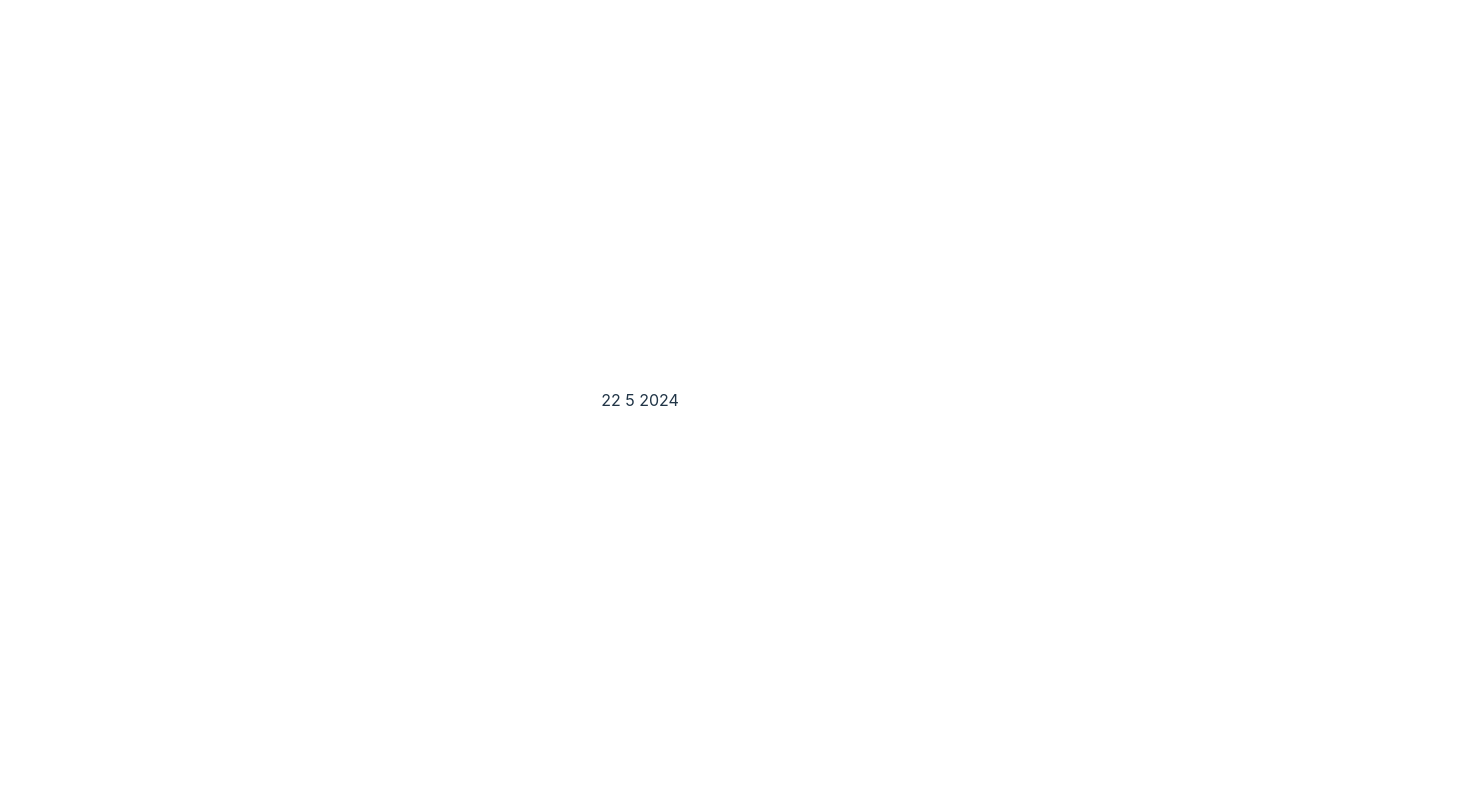
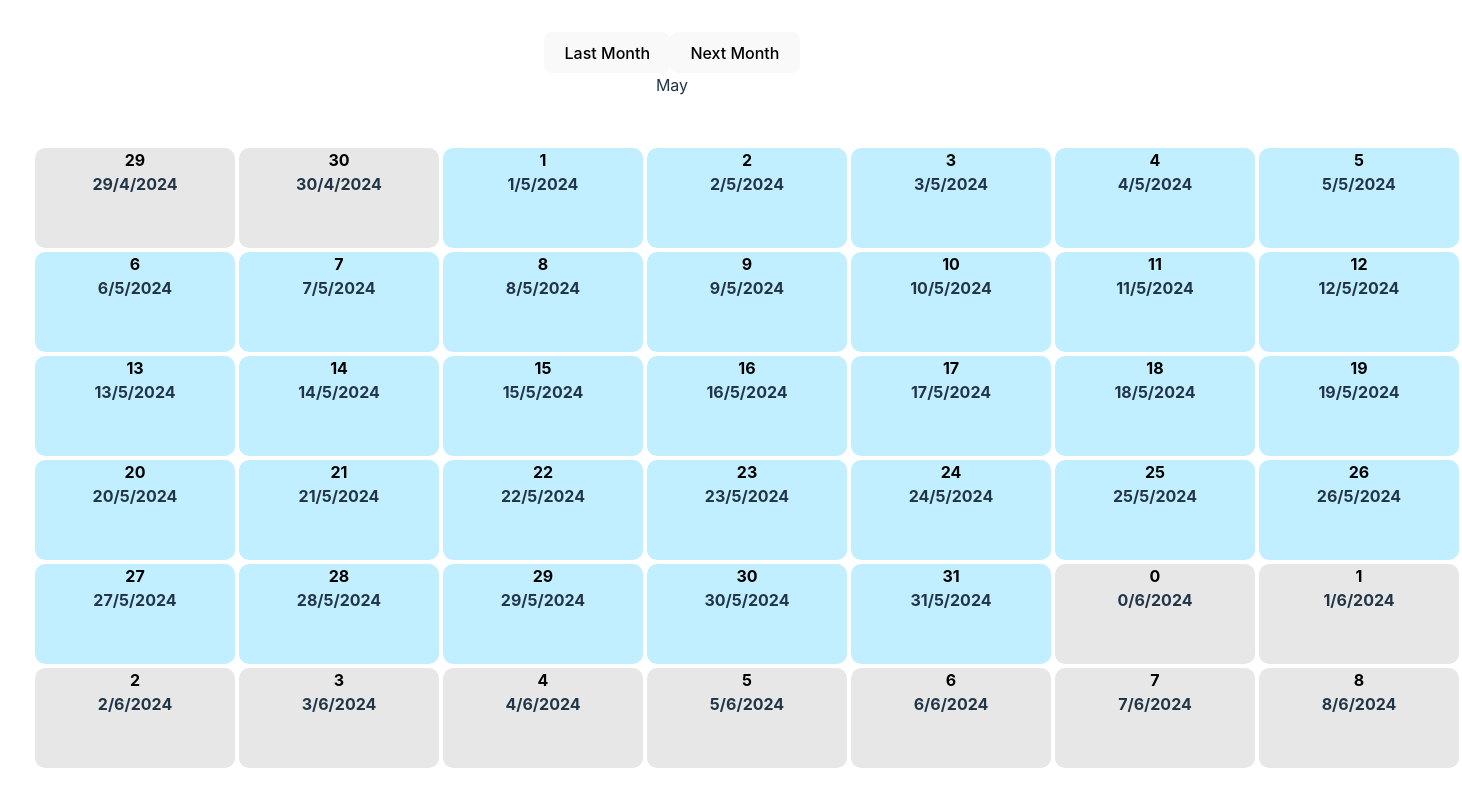
Before and after one commit to leongroth/Grouper, a React (Vite) app: page /Calendar in a window 1280 px wide. Shown: the whole page, 1462 px wide, since content can reach past the window. Built offline with nearby package versions, Linux system fonts and the light colour scheme.

Commit message:
Calendar updates

```diff
--- a/src/Calendar/Calendar.jsx
+++ b/src/Calendar/Calendar.jsx
@@ -1,11 +1,154 @@
+import { useState } from "react"
+
+export function Calendar() {
+
+    // CALENDAR DATES
+    const date = new Date()
+    const year = date.getFullYear()
+    const months = ["January", "February", "March", "April", "May", "June", "July", "August", "September", "October", "November", "December"]
+    const month = date.getMonth()
+
+    const [selectedYear, setSelectedYear] = useState(year)
+    const [selectedMonth, setSelectedMonth] = useState(month)
 
 
-export function Calendar() {
-    const today = new Date()
-    const month = today.getMonth() +1
-    const year = today.getFullYear()
-    const date = today.getDate()
+    const daysInMonth = (year, month) => new Date(year, month, 0).getDate()
+    const daysInMonthBefore = daysInMonth(selectedYear, selectedMonth)
 
 
-    return <div>{date} {month} {year}</div>
+    var firstDay = (new Date(year, selectedMonth, 1)).getDay()
+        if (firstDay == 0) {
+            firstDay = 7
+        }
+    //---------------
+
+    // Change selected month
+    const lastMonth = () => {
+        setSelectedMonth(selectedMonth - 1)
+    }
+
+    const nextMonth = () => {
+        setSelectedMonth(selectedMonth + 1)
+    }
+    //----------------------
+
+    // Render Calendar Days
+    const renderMonth = (id) => {
+        var day = 0
+        var style = inactiveDayStyle
+        const data = []
+        var date = `${day}/${selectedMonth + 1}/${selectedYear}`
+
+        if (id < firstDay) {
+            day = daysInMonthBefore - (firstDay - (id + 1))
+            date = `${day}/${selectedMonth}/${selectedYear}`
+        }
+        if (id >= firstDay && id <= (firstDay + daysInMonth(selectedYear, selectedMonth + 1) - 1)) {
+            day = (id - firstDay) + 1
+            style = activeDayStyle
+            date = `${day}/${selectedMonth + 1}/${selectedYear}`
+        }
+        if (id > (firstDay + daysInMonth(selectedYear, selectedMonth + 1) - 1)) {
+            day = id - (daysInMonth(selectedYear, selectedMonth + 1) + firstDay)
+            date = `${day}/${selectedMonth + 2}/${selectedYear}`
+        }
+
+        return (
+            <div style={style}>
+                <div style={textStyle}>{day}</div>
+                <div>{date}</div>
+            </div>
+        )
+    }
+    //---------------------
+
+    return (
+        <div className="calendarpage">
+            <button onClick={lastMonth}>Last Month</button>
+            <button onClick={nextMonth}>Next Month</button>
+            <br></br>
+            <div>{months[selectedMonth]}</div>
+            <br></br>
+            <br></br>
+            <table>
+                <tr>
+                    <th>{renderMonth(1)}</th>
+                    <th>{renderMonth(2)}</th>
+                    <th>{renderMonth(3)}</th>
+                    <th>{renderMonth(4)}</th>
+                    <th>{renderMonth(5)}</th>
+                    <th>{renderMonth(6)}</th>
+                    <th>{renderMonth(7)}</th>
+                </tr>
+                <tr>
+                    <th>{renderMonth(8)}</th>
+                    <th>{renderMonth(9)}</th>
+                    <th>{renderMonth(10)}</th>
+                    <th>{renderMonth(11)}</th>
+                    <th>{renderMonth(12)}</th>
+                    <th>{renderMonth(13)}</th>
+                    <th>{renderMonth(14)}</th>
+                </tr>
+                <tr>
+                    <th>{renderMonth(15)}</th>
+                    <th>{renderMonth(16)}</th>
+                    <th>{renderMonth(17)}</th>
+                    <th>{renderMonth(18)}</th>
+                    <th>{renderMonth(19)}</th>
+                    <th>{renderMonth(20)}</th>
+                    <th>{renderMonth(21)}</th>
+                </tr>
+                <tr>
+                    <th>{renderMonth(22)}</th>
+                    <th>{renderMonth(23)}</th>
+                    <th>{renderMonth(24)}</th>
+                    <th>{renderMonth(25)}</th>
+                    <th>{renderMonth(26)}</th>
+                    <th>{renderMonth(27)}</th>
+                    <th>{renderMonth(28)}</th>
+                </tr>
+                <tr>
+                    <th>{renderMonth(29)}</th>
+                    <th>{renderMonth(30)}</th>
+                    <th>{renderMonth(31)}</th>
+                    <th>{renderMonth(32)}</th>
+                    <th>{renderMonth(33)}</th>
+                    <th>{renderMonth(34)}</th>
+                    <th>{renderMonth(35)}</th>
+                </tr>
+                <tr>
+                    <th>{renderMonth(36)}</th>
+                    <th>{renderMonth(37)}</th>
+                    <th>{renderMonth(38)}</th>
+                    <th>{renderMonth(39)}</th>
+                    <th>{renderMonth(40)}</th>
+                    <th>{renderMonth(41)}</th>
+                    <th>{renderMonth(42)}</th>
+                </tr>
+            </table>
+        </div>
+    )
 }
+
+const inactiveDayStyle = {
+    width: "200px",
+    height: "100px",
+    background: "#e7e7e7",
+    borderRadius: "10px"
+}
+
+const activeDayStyle = {
+    width: "200px",
+    height: "100px",
+    background: "#c2efff",
+    borderRadius: "10px"
+}
+
+const textStyle = {
+    color: "black",
+    fontWeight: "bold"
+}
+
+const monthtextStyle = {
+    fontSize: 80
+}
```
